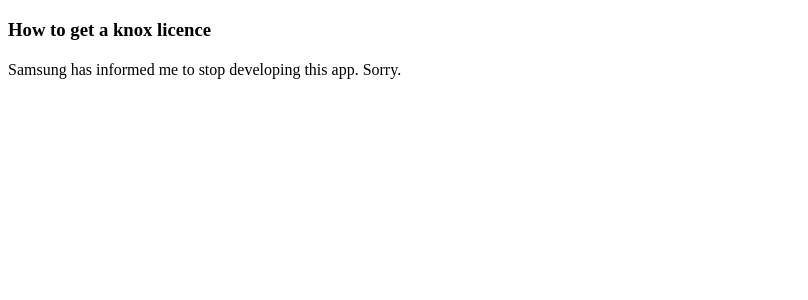
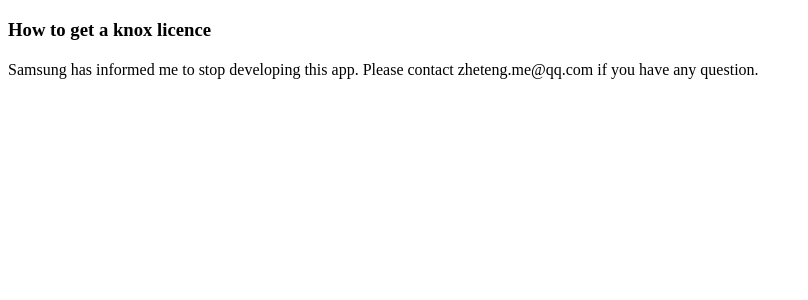
Before and after one commit to junyuecao/junyuecao.github.io, a Jekyll site: the page built from knox-en.md, in a window 1280 px wide. Shown: the top 300 px of the page, without its empty margins (0-808 px from the left). Built offline with Jekyll 4.4.1, drawn with Linux system fonts in a browser that asks for light colours; nearby versions of some CDN libraries; comment, search, counter and statistics services are not loaded.

Commit message:
Update knox-en.md

```diff
--- a/knox-en.md
+++ b/knox-en.md
@@ -7,7 +7,7 @@ permalink: knox-en/
 footer, .ds-thread, .main-nav {display:none;}
 </style>
 
-Samsung has informed me to stop developing this app. Sorry.
+Samsung has informed me to stop developing this app. Please contact zheteng.me@qq.com if you have any question.
 
  {% comment %}
 
```
